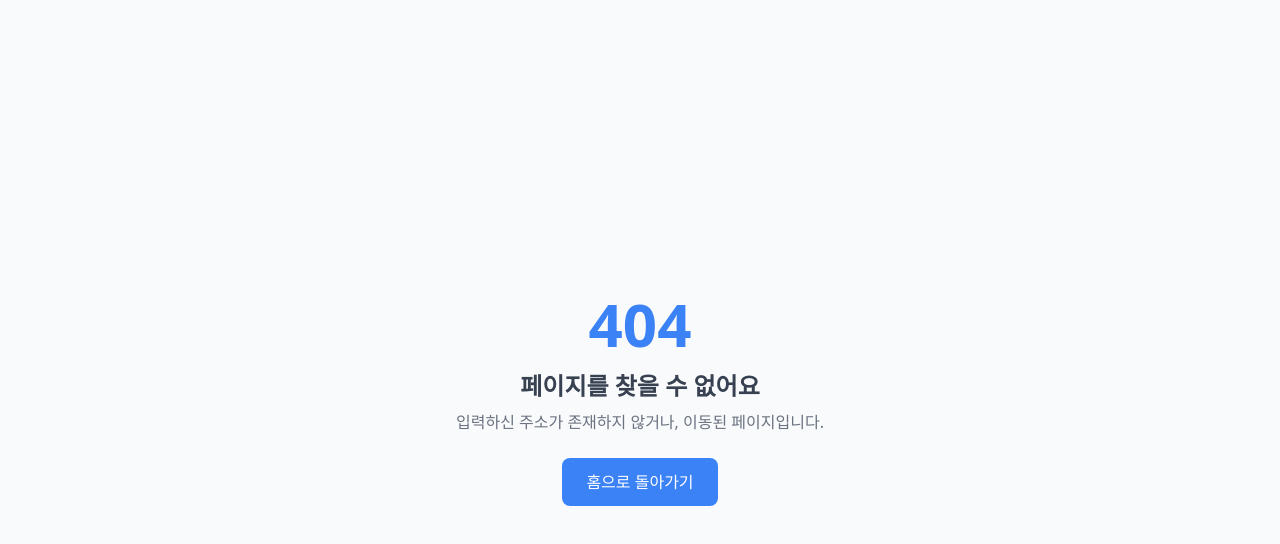
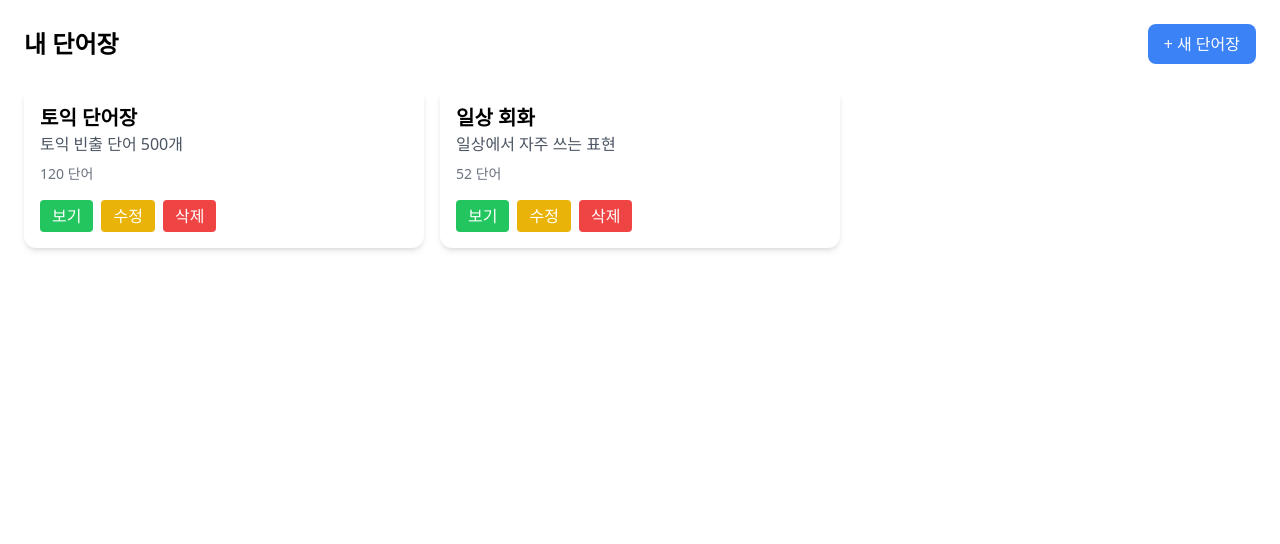
Before and after one commit to Ming0099/LiteVoca, a React (Create React App) app in the folder frontend/: page /my-voca in a window 1280 px wide. Before the commit this address had no page. Shown: the top 544 px of the page. Built offline with nearby package versions, Linux system fonts and the light colour scheme.

Commit message:
내 단어장 목록 페이지 구현

```diff
--- a/frontend/src/App.jsx
+++ b/frontend/src/App.jsx
@@ -5,6 +5,7 @@ import NotFound from "./pages/NotFound";
 import Login from "./pages/Login";
 import Signup from "./pages/Signup";
 import AuthProvider from "./contexts/AuthContext";
+import MyVocaListPage from "./pages/MyVocaListPage";
 
 function App() {
 
@@ -14,6 +15,7 @@ function App() {
         <Route path="/" element={<Home />} />
         <Route path="/login" element={<Login />} />
         <Route path="/signup" element={<Signup />} />
+        <Route path="/my-voca" element={<MyVocaListPage />} />
         <Route path="*" element={<NotFound />} />
       </Routes>
     </AuthProvider>
--- /dev/null
+++ b/frontend/src/pages/MyVocaListPage.jsx
@@ -0,0 +1,47 @@
+import React from "react";
+
+const MyVocaListPage = () => {
+    // dummy data
+    const vocabs = [
+        {
+            id: 1,
+            title: "토익 단어장",
+            description: "토익 빈출 단어 500개",
+            wordCount: 120,
+        },
+        {
+            id: 2,
+            title: "일상 회화",
+            description: "일상에서 자주 쓰는 표현",
+            wordCount: 52,
+        },
+    ];
+
+    return (
+        <div className="p-6">
+            <div className="flex justify-between items-center mb-6">
+                <h1 className="text-2xl font-bold">내 단어장</h1>
+                <button className="bg-blue-500 text-white px-4 py-2 rounded-lg hover:bg-blue-600">
+                    + 새 단어장
+                </button>
+            </div>
+
+            <div className="grid grid-cols-1 md:grid-cols-2 lg:grid-cols-3 gap-4">
+                {vocabs.map((vocab) => (
+                    <div key={vocab.id} className="bg-white shadow-md rounded-xl p-4">
+                        <h2 className="text-xl font-semibold">{vocab.title}</h2>
+                        <p className="text-gray-600">{vocab.description}</p>
+                        <p className="mt-2 text-sm text-gray-500">{vocab.wordCount} 단어</p>
+                        <div className="mt-4 flex gap-2">
+                        <button className="bg-green-500 text-white px-3 py-1 rounded">보기</button>
+                        <button className="bg-yellow-500 text-white px-3 py-1 rounded">수정</button>
+                        <button className="bg-red-500 text-white px-3 py-1 rounded">삭제</button>
+                        </div>
+                    </div>
+                ))}
+            </div>
+        </div>
+    );
+};
+
+export default MyVocaListPage;
```
